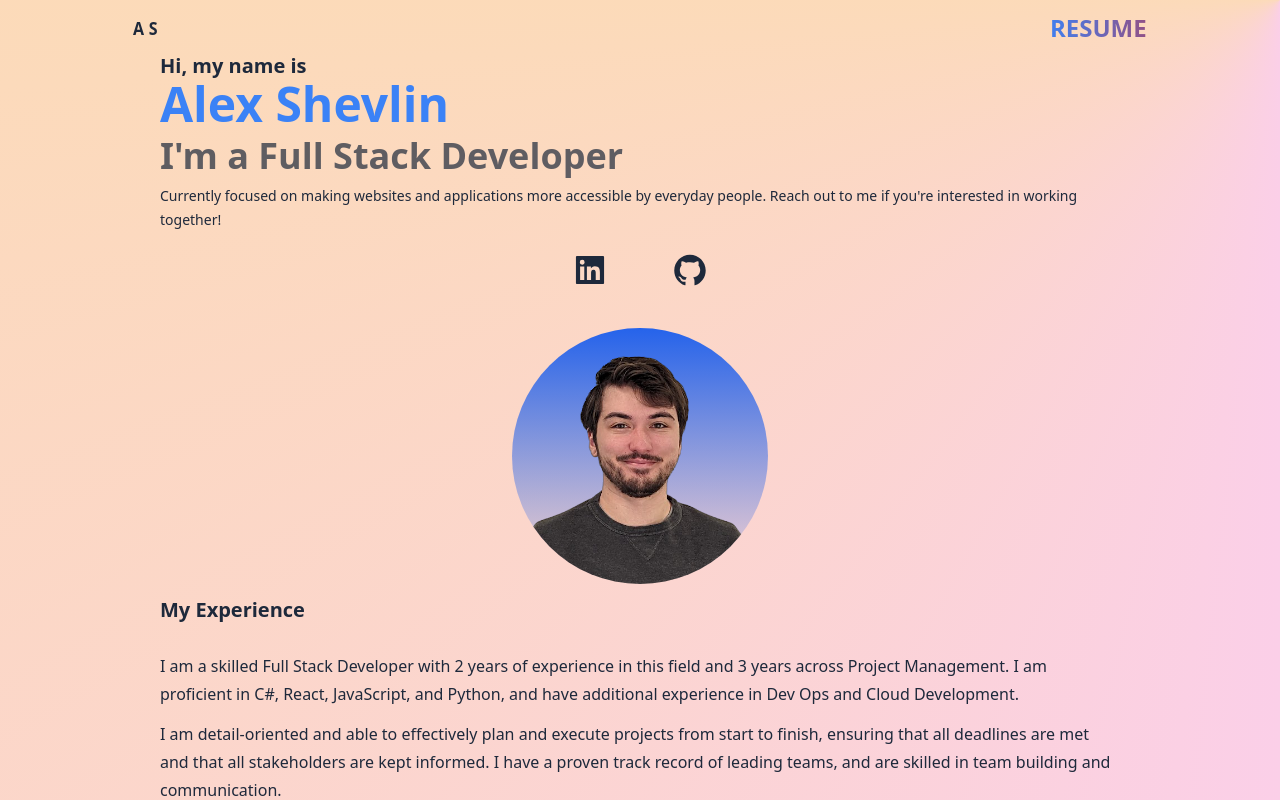
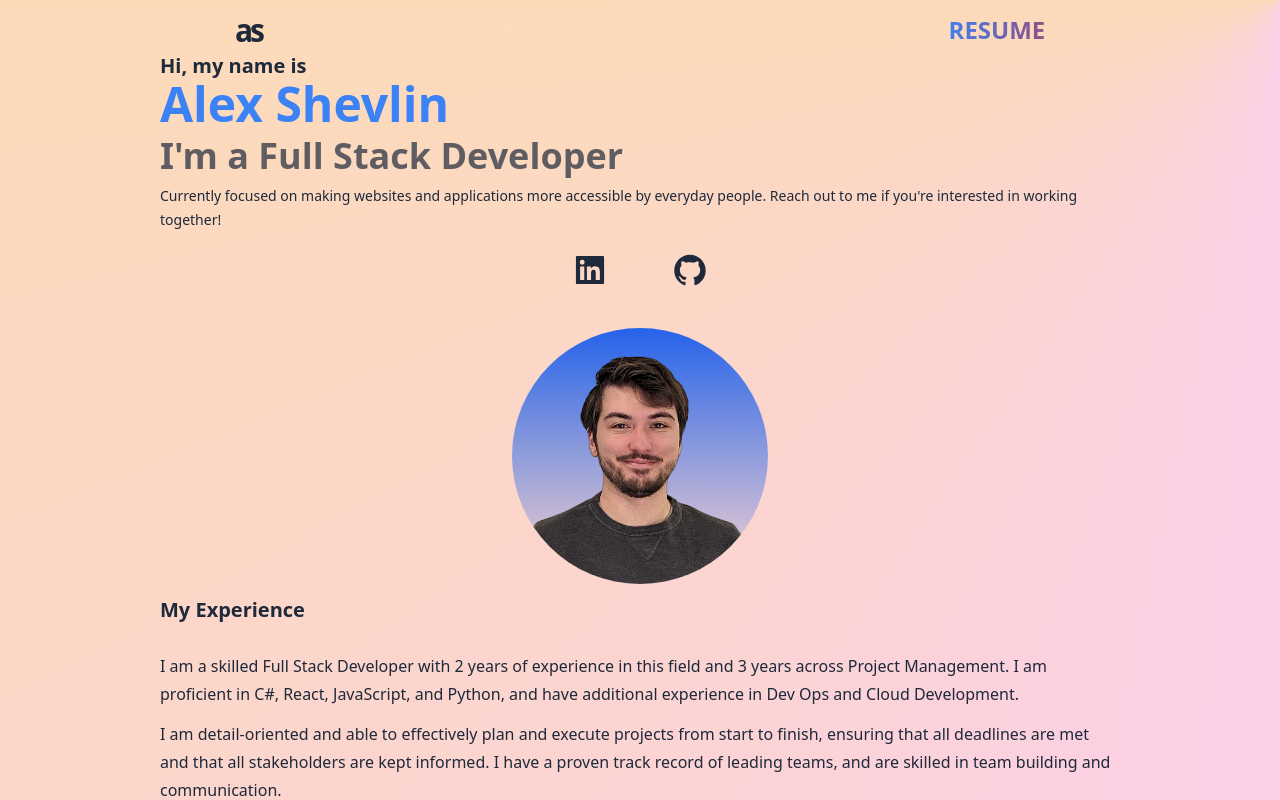
Before and after one commit to a-shevlin/Portfolio2, a React (Create React App) app: page / in a window 1280 px wide. Shown: the top 800 px of the page. Built offline with nearby package versions, Linux system fonts and the light colour scheme.

Commit message:
update resume

```diff
--- a/src/Components/Nav.jsx
+++ b/src/Components/Nav.jsx
@@ -1,18 +1,17 @@
 import React from "react";
-import { BsMoonStarsFill } from 'react-icons/bs';
-import resume from "../assets/Alex Shevlin Resume.pdf";
+import { resume } from "../assets";
 
 function Nav() {
   return(
     <React.Fragment>
-      <nav className="relative mx-auto h-8 z-40">
-        <div className="w-full fixed px-8 py-3 top-0 left-1/2 -translate-x-1/2 uppercase  bg-[conic-gradient(at_top_right,_var(--tw-gradient-stops))]  from-blue-200 via-pink-200 to-amber-200 dark:from-sky-800 dark:via-[#000000] dark:to-[#2348c4]">
-          <div className="w-10/12 mx-auto flex justify-between">
+      <nav className="relative mx-auto h-8 z-40 w-full">
+        <div className="w-full fixed px-8 py-3 top-0 left-1/2 -translate-x-1/2 uppercase">
+          <div className="w-8/12 mx-auto flex justify-between">
 
-          <h1 className="font-bold tracking-[0.3em] my-auto scale-y-110">as</h1>
+          <h1 className="text-3xl font-bold tracking-[-0.1em] my-auto scale-y-110 lowercase">as</h1>
           <ul className="flex items-center gap-4">
             <li>
-              <a href={resume} className="py-1 rounded-lg text-slate-100 bg-gradient-to-r from-blue-500 to-red-600 dark:from-sky-400 dark:to-slate-100 bg-clip-text text-2xl text-transparent font-bold animate-text" download>
+              <a href={resume} className="py-1 rounded-lg text-slate-100 bg-gradient-to-r from-blue-500 to-red-600 dark:from-sky-400 dark:to-slate-100 bg-clip-text text-2xl text-transparent font-bold animate-text" rel="noreferrer" target="_blank">
                 Resume
               </a>
             </li>
--- /dev/null
+++ b/src/assets/index.js
@@ -0,0 +1,6 @@
+export { default as dawn } from "./dawn.png";
+export { default as ag } from "./anaheim-grease.png";
+export { default as slag } from "./slag.png";
+export { default as visualizer } from "./visualizer.png";
+export { default as dcweb } from "./dc-website.png";
+export { default as resume } from "./resume.pdf";
```
Also changed, not shown: 2 other files (tests, documents, lock files or other folders).
